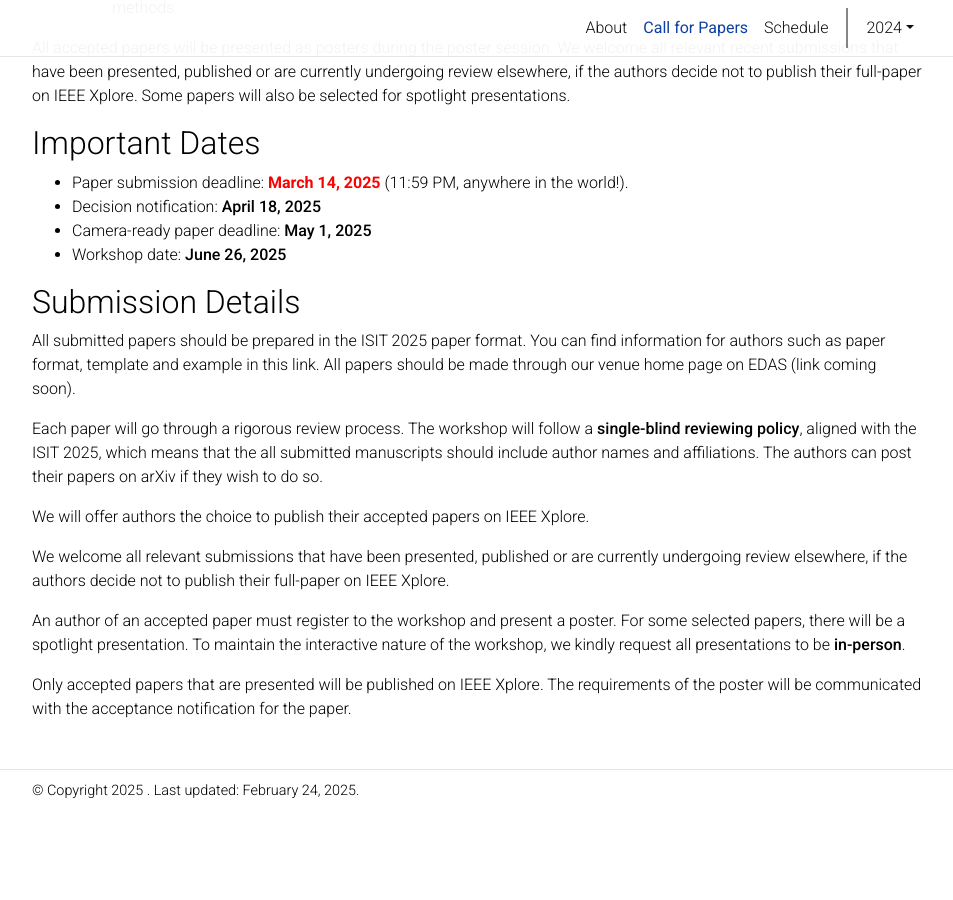
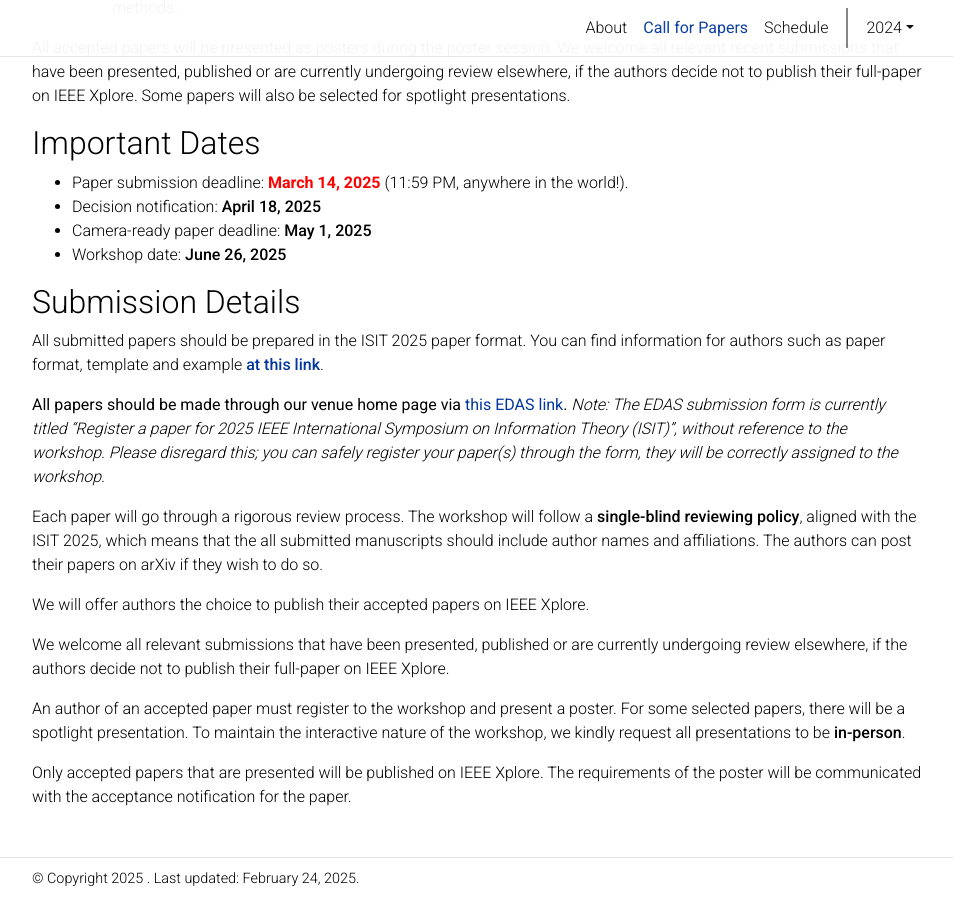
Before and after one commit to learn-to-compress-workshop-isit/learn-to-compress-workshop-isit.github.io, a Jekyll site: the page built from _pages/2025/call.md, in a window 1280 px wide and 900 px high, scrolled down 978 px. Shown: the whole window, without its empty margins (163-1116 px from the left). Built offline with Jekyll 4.4.1, drawn with Linux system fonts in a browser that asks for light colours; comment, search, counter and statistics services are not loaded; a style sheet for code colours, icons or effects is not loaded; before the commit the page ends 1790 px from its top, so only the background shows below that.

Commit message:
Added EDAS link to website and updated Kedar's website link

```diff
--- a/_pages/2025/call.md
+++ b/_pages/2025/call.md
@@ -34,7 +34,13 @@ All accepted papers will be presented as posters during the poster session. We w
 
 ## Submission Details
 
-All submitted papers should be prepared in the ISIT 2025 paper format. You can find information for authors such as paper format, template and example in this link. All papers should be made through our venue home page on EDAS (link coming soon).
+All submitted papers should be prepared in the ISIT 2025 paper format. You can find information for authors such as paper format, template and example **[at this link](https://2025.ieee-isit.org/information-authors-0)**.
+
+
+<b>All papers should be made through our venue home page via <a href="https://edas.info/N33111" target="_blank">this EDAS link</a>.</b>
+<i>Note: The EDAS submission form is currently titled "Register a paper for 2025 IEEE International Symposium on Information Theory (ISIT)", without reference to the workshop. Please disregard this; you can safely register your paper(s) through the form, they will be correctly assigned to the workshop. </i>
+
+
 
 Each paper will go through a rigorous review process. The workshop will follow a __single-blind reviewing policy__, aligned with the ISIT 2025, which means that the all submitted manuscripts should include author names and affiliations. The authors can post their papers on arXiv if they wish to do so.
 
```
Also changed, not shown: _layouts/workshop_2025.html (+6 -2 lines).
